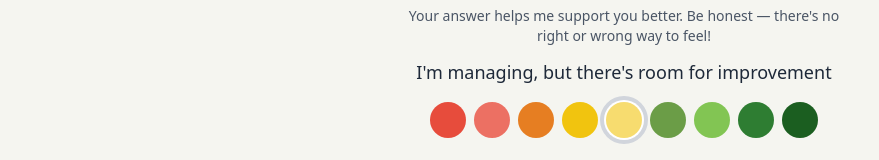
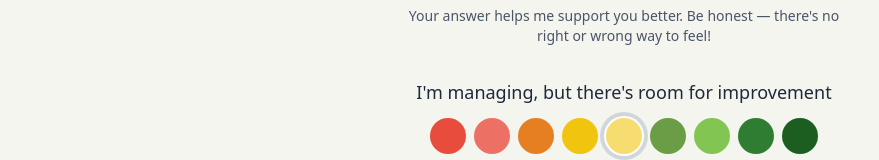
Before and after one commit to spimethod/quiz, a Next.js app: page /quiz/overall in a window 1280 px wide. Shown: the part 139-299 px from the top of the page, without its empty margins (16-895 px from the left). Built offline with nearby package versions, Linux system fonts and the light colour scheme; grey boxes are pictures that could not be loaded.

Commit message:
fix: increase spacing between subtitle and selected state text

```diff
--- a/app/quiz/overall/page.tsx
+++ b/app/quiz/overall/page.tsx
@@ -130,14 +130,14 @@
           </div>
 
           {/* Subtitle */}
-          <div className="mb-3 text-center">
+          <div className="mb-8 text-center">
             <p className="text-sm text-gray-600 px-2">
               Your answer helps me support you better. Be honest — there's no right or wrong way to feel!
             </p>
           </div>
 
           {/* Selected State */}
-          <div className="mb-4 text-center">
+          <div className="mb-3 text-center">
             <p className="text-base sm:text-lg text-gray-800 font-medium px-2">
               {feelingOptions.find(option => option.value === selectedValue)?.text}
             </p>
```
